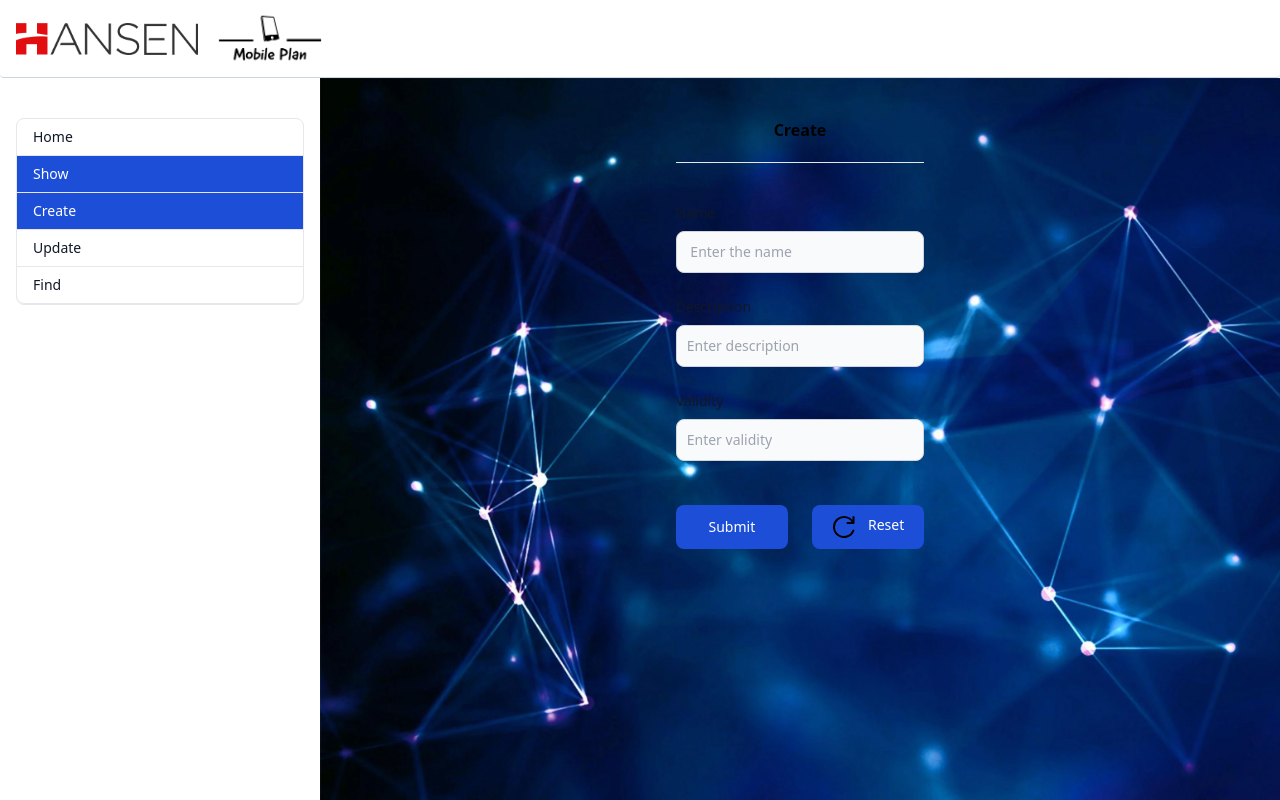
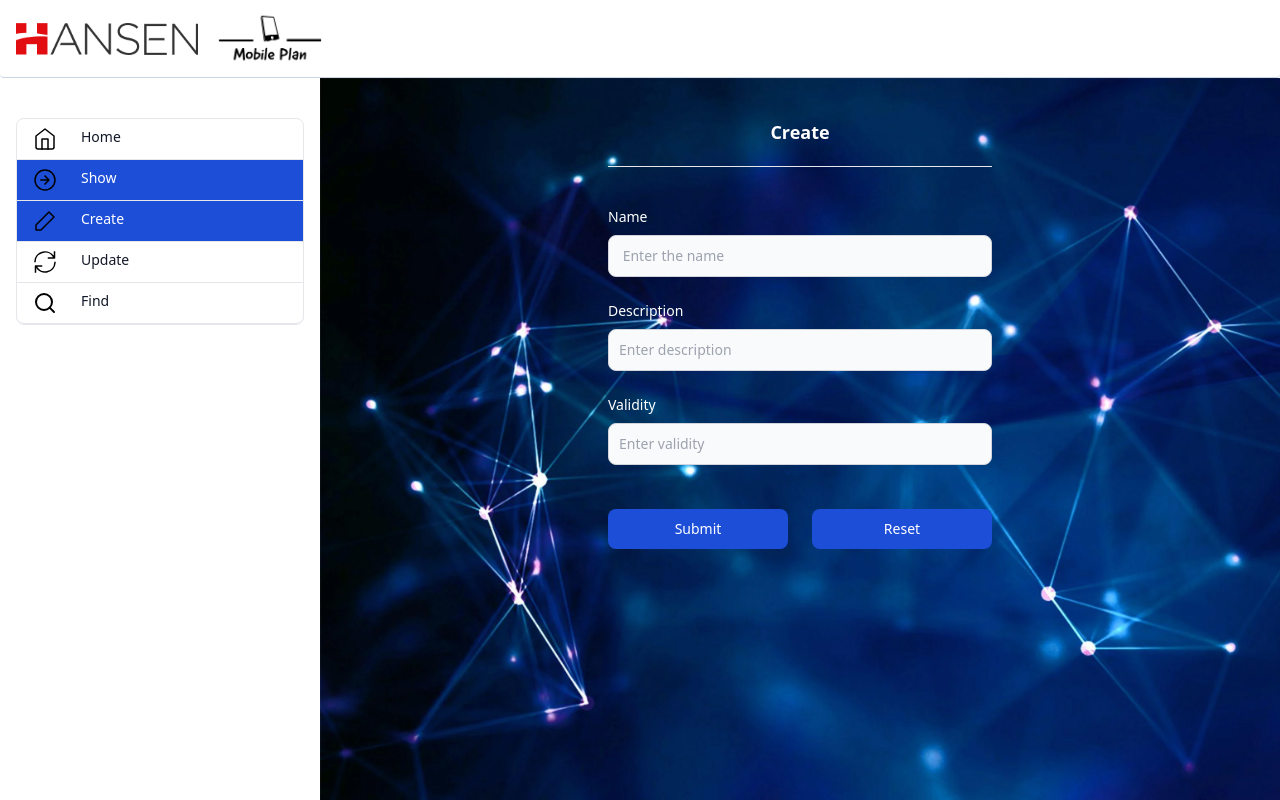
Before and after one commit to Ash1win/mobile-plan-frontend-unstoppables, a React (Create React App) app: page /app/create in a window 1280 px wide. Shown: the top 800 px of the page. Built offline with nearby package versions, Linux system fonts and the light colour scheme.

Commit message:
Icons Updated

```diff
--- a/src/App.js
+++ b/src/App.js
@@ -6,6 +6,11 @@ import UpdatePage from "./components/UpdatePage";
 import { NavLink } from "react-router-dom";
 import hansenlogo from "./images/hansen-primary-logo-normal.png"
 import logo2 from "./images/logo2.png"
+import Create from "./icons/create";
+import Search from "./icons/find";
+import Home from "./icons/home";
+import Show from "./icons/show";
+import Update from "./icons/update";
 
 
 export default function App() {
@@ -49,24 +54,42 @@ export default function App() {
                     </div> */}
 
                     <div className="w-full text-sm font-medium text-gray-900 bg-white rounded-lg border border-gray-200 dark:bg-gray-700 dark:border-gray-600 dark:text-white">
-                        <a href="http://localhost:3000/" aria-current="true" className="block py-2 px-4 w-full border-b border-gray-200 cursor-pointer hover:bg-gray-100 hover:text-blue-700 focus:outline-none focus:ring-2 focus:ring-blue-700 focus:text-blue-700 dark:border-gray-600 dark:hover:bg-gray-600 dark:hover:text-white dark:focus:ring-gray-500 dark:focus:text-white">
+                        <a href="http://localhost:3000/" aria-current="true" className="block py-2 px-4 w-full border-b border-gray-200 cursor-pointer hover:bg-gray-100 hover:text-blue-700 focus:outline-none focus:ring-2 focus:ring-blue-700 focus:text-blue-700 dark:border-gray-600 dark:hover:bg-gray-600 dark:hover:text-white dark:focus:ring-gray-500 dark:focus:text-white inline-flex ">
+
+                            <span class="pr-6">
+                                <Home class = "mr-2 -ml-1 w-4 h-4"  />
+                            </span>
                             Home
                         </a>
-                        <NavLink to="" className={({ isActive }) => isActive ? "block py-2 px-4 w-full text-white bg-blue-700  border-b border-gray-200 cursor-pointer dark:bg-gray-800 dark:border-gray-600" : "block py-2 px-4 w-full border-b border-gray-200 cursor-pointer hover:bg-gray-100 hover:text-blue-700 focus:outline-none focus:ring-2 focus:ring-blue-700 focus:text-blue-700 dark:border-gray-600 dark:hover:bg-gray-600 dark:hover:text-white dark:focus:ring-gray-500 dark:focus:text-white"}>
+                        <NavLink to="" className={({ isActive }) => isActive ? "block py-2 px-4 w-full text-white bg-blue-700  border-b border-gray-200 cursor-pointer dark:bg-gray-800 dark:border-gray-600 inline-flex" : "block py-2 px-4 w-full border-b border-gray-200 cursor-pointer hover:bg-gray-100 hover:text-blue-700 focus:outline-none focus:ring-2 focus:ring-blue-700 focus:text-blue-700 dark:border-gray-600 dark:hover:bg-gray-600 dark:hover:text-white dark:focus:ring-gray-500 dark:focus:text-white inline-flex"}>
+
+                            <span class="pr-6">
+                                <Show class = "mr-2 -ml-1 w-4 h-4"  />
+                            </span>
                             Show
                         </NavLink>
-                        <NavLink to="create" className={({ isActive }) => isActive ? "block py-2 px-4 w-full text-white bg-blue-700  border-b border-gray-200 cursor-pointer dark:bg-gray-800 dark:border-gray-600" : "block py-2 px-4 w-full border-b border-gray-200 cursor-pointer hover:bg-gray-100 hover:text-blue-700 focus:outline-none focus:ring-2 focus:ring-blue-700 focus:text-blue-700 dark:border-gray-600 dark:hover:bg-gray-600 dark:hover:text-white dark:focus:ring-gray-500 dark:focus:text-white"}>
+                        <NavLink to="create" className={({ isActive }) => isActive ? "block py-2 px-4 w-full text-white bg-blue-700  border-b border-gray-200 cursor-pointer dark:bg-gray-800 dark:border-gray-600 inline-flex" : "block py-2 px-4 w-full border-b border-gray-200 cursor-pointer hover:bg-gray-100 hover:text-blue-700 focus:outline-none focus:ring-2 focus:ring-blue-700 focus:text-blue-700 dark:border-gray-600 dark:hover:bg-gray-600 dark:hover:text-white dark:focus:ring-gray-500 dark:focus:text-white inline-flex"}>
+
+                            <span class="pr-6">
+                                <Create class = "mr-2 -ml-1 w-4 h-4"  />
+                            </span>
                             Create
                         </NavLink>
-                        <NavLink to="update" className={({ isActive }) => isActive ? "block py-2 px-4 w-full text-white bg-blue-700 border-b border-gray-200 cursor-pointer dark:bg-gray-800 dark:border-gray-600" : "block py-2 px-4 w-full border-b border-gray-200 cursor-pointer hover:bg-gray-100 hover:text-blue-700 focus:outline-none focus:ring-2 focus:ring-blue-700 focus:text-blue-700 dark:border-gray-600 dark:hover:bg-gray-600 dark:hover:text-white dark:focus:ring-gray-500 dark:focus:text-white"}>
+                        <NavLink to="update" className={({ isActive }) => isActive ? "block py-2 px-4 w-full text-white bg-blue-700 border-b border-gray-200 cursor-pointer dark:bg-gray-800 dark:border-gray-600 inline-flex" : "block py-2 px-4 w-full border-b border-gray-200 cursor-pointer hover:bg-gray-100 hover:text-blue-700 focus:outline-none focus:ring-2 focus:ring-blue-700 focus:text-blue-700 dark:border-gray-600 dark:hover:bg-gray-600 dark:hover:text-white dark:focus:ring-gray-500 dark:focus:text-white inline-flex"}>
+
+                            <span class="pr-6">
+                                <Update class = "mr-2 -ml-1 w-4 h-4"  />
+                            </span>
                             Update
                         </NavLink>
-                        <NavLink to="getbyid" className={({ isActive }) => isActive ? "block py-2 px-4 w-full text-white bg-blue-700 rounded-b-lg border-b border-gray-200 cursor-pointer dark:bg-gray-800 dark:border-gray-600" : "block py-2 px-4 w-full border-b border-gray-200 cursor-pointer rounded-b-lg hover:bg-gray-100 hover:text-blue-700 focus:outline-none focus:ring-2 focus:ring-blue-700 focus:text-blue-700 dark:border-gray-600 dark:hover:bg-gray-600 dark:hover:text-white dark:focus:ring-gray-500 dark:focus:text-white"}>
+                        <NavLink to="getbyid" className={({ isActive }) => isActive ? "block py-2 px-4 w-full text-white bg-blue-700 rounded-b-lg border-b border-gray-200 cursor-pointer dark:bg-gray-800 dark:border-gray-600 inline-flex " : "block py-2 px-4 w-full border-b border-gray-200 cursor-pointer rounded-b-lg hover:bg-gray-100 hover:text-blue-700 focus:outline-none focus:ring-2 focus:ring-blue-700 focus:text-blue-700 dark:border-gray-600 dark:hover:bg-gray-600 dark:hover:text-white dark:focus:ring-gray-500 dark:focus:text-white inline-flex"}>
+
+                            <span class="pr-6">
+                                <Search class = "mr-2 -ml-1 w-4 h-4"  />
+                            </span>
                             Find
                         </NavLink>
                     </div>
-
-
                 </div>
                 {/* main area */}
                 <div className="bg-[url('./images/bg4.png')]  bg-cover w-3/4 h-full pt-10 flex flex-col flex-wrap content-center bg-slate-400">
--- a/src/components/CreatePage.js
+++ b/src/components/CreatePage.js
@@ -53,25 +53,25 @@ export default function CreatePage() {
         <div>
 
             <form>
-            <h3 class = "text-center"><b>Create </b></h3>
+            <h3 class = "text-center text-white text-lg "><b>Create </b></h3>
             <hr class="my-5 h-px bg-gray-200 border-0 dark:bg-gray-700"></hr>
 
-    <div class="grid gap-6 mb-6 md:grid-cols-1 pt-15">
+    <div class="grid gap-6 mb-6 md:grid-cols-1  pt-15">
 
         <div>
-            <label for="name" class="block mb-2 text-sm font-medium text-gray-900 dark:text-gray-300 pt-5">Name</label>
-            <input type="text" id="name" class="bg-gray-50 border border-gray-300 text-gray-900 text-sm rounded-lg focus:ring-blue-500 focus:border-blue-500 block w-full p-2.5 dark:bg-gray-700 dark:border-gray-600 dark:placeholder-gray-400 dark:text-white dark:focus:ring-blue-500 dark:focus:border-blue-500" placeholder=" Enter the name" required=""
+            <label for="name" class="block mb-2 text-sm font-medium text-white  dark:text-gray-300 pt-5">Name</label>
+            <input type="text" id="name" class="bg-gray-50 border border-gray-300 text-gray-900 text-sm rounded-lg focus:ring-blue-500 focus:border-blue-500 block w-96 p-2.5 dark:bg-gray-700 dark:border-gray-600 dark:placeholder-gray-400 dark:text-white dark:focus:ring-blue-500 dark:focus:border-blue-500" placeholder=" Enter the name" required=""
                 value={name} onChange={handleName}>
         </input>
         </div>
         <div>
-            <label for="description" class="block mb-2 text-sm font-medium text-gray-900 dark:text-gray-300">Description</label>
+            <label for="description" class="block mb-2 text-sm font-medium text-white dark:text-gray-300">Description</label>
             <input type="text" id="description" class="bg-gray-50 border border-gray-300 text-gray-900 text-sm rounded-lg focus:ring-blue-500 focus:border-blue-500 block w-full p-2.5 dark:bg-gray-700 dark:border-gray-600 dark:placeholder-gray-400 dark:text-white dark:focus:ring-blue-500 dark:focus:border-blue-500" placeholder="Enter description" required=""
                 value={description} onChange={handleDescription}>
             </input>
         </div>
         <div>
-            <label for="validity" class="block mb-2 text-sm font-medium text-gray-900 dark:text-gray-300">Validity</label>
+            <label for="validity" class="block mb-2 text-sm font-medium text-white  dark:text-gray-300">Validity</label>
             <input type="text" id="phone" class="bg-gray-50 border border-gray-300 text-gray-900 text-sm rounded-lg focus:ring-blue-500 focus:border-blue-500 block w-full p-2.5 dark:bg-gray-700 dark:border-gray-600 dark:placeholder-gray-400 dark:text-white dark:focus:ring-blue-500 dark:focus:border-blue-500" placeholder="Enter validity" required=""
                 value={validity} onChange={handleValidity}>
             </input>
@@ -83,11 +83,8 @@ export default function CreatePage() {
         onClick={()=>{
             doCreate()
         }}>Submit</button>
-    <button type="cancle" class="text-white bg-blue-700 hover:bg-blue-800 focus:ring-4 focus:outline-none focus:ring-blue-300 font-medium rounded-lg text-sm w-full sm:w-auto px-5 py-2.5 text-center inline-flex dark:bg-blue-600 dark:hover:bg-blue-700 dark:focus:ring-blue-800"
+    <button type="cancle" class="text-white bg-blue-700 hover:bg-blue-800 focus:ring-4 focus:outline-none focus:ring-blue-300 font-medium rounded-lg text-sm w-full sm:w-auto px-5 py-2.5 text-center dark:bg-blue-600 dark:hover:bg-blue-700 dark:focus:ring-blue-800"
         onClick={doReset}>
-        <span class="pr-3">
-       <RotateRight class = "mr-2 -ml-1 w-4 h-4"  />
-       </span>
         Reset
 
         </button>
@@ -95,5 +92,5 @@ export default function CreatePage() {
     </div>
     </form>
         </div>
-    )
+           )
 }
--- a/src/components/GetByIdPage.js
+++ b/src/components/GetByIdPage.js
@@ -34,7 +34,7 @@ export default function GetByIdPage() {
 
     return (
         <div>
-                    <h3 class="text-center pt-10"><b>Search Elements by ID</b></h3>
+                    <h3 class="text-center text-white text-lg pt-10"><b>Search Elements by ID</b></h3>
                     <hr class="my-5 h-px bg-gray-200 border-0 dark:bg-gray-700"></hr>
                     <br>
                     </br>
--- /dev/null
+++ b/src/icons/create.js
@@ -0,0 +1 @@
+import React from "react";const Create = ({size=24, color="#000000"}) => (<svg xmlns="http://www.w3.org/2000/svg" width={size} height={size} viewBox="0 0 24 24" fill="none" stroke={color} strokeWidth="1.5" strokeLinecap="square" strokeLinejoin="round"><polygon points="16 3 21 8 8 21 3 21 3 16 16 3"></polygon></svg>);export default Create;
--- /dev/null
+++ b/src/icons/find.js
@@ -0,0 +1 @@
+import React from "react";const Search = ({size=24, color="#000000"}) => (<svg xmlns="http://www.w3.org/2000/svg" width={size} height={size} viewBox="0 0 24 24" fill="none" stroke={color} strokeWidth="2" strokeLinecap="round" strokeLinejoin="round"><circle cx="11" cy="11" r="8"></circle><line x1="21" y1="21" x2="16.65" y2="16.65"></line></svg>);export default Search;
--- /dev/null
+++ b/src/icons/home.js
@@ -0,0 +1 @@
+import React from "react";const Home = ({size=24, color="#000000"}) => (<svg xmlns="http://www.w3.org/2000/svg" width={size} height={size} viewBox="0 0 24 24" fill="none" stroke={color} strokeWidth="1.5" strokeLinecap="square" strokeLinejoin="round"><path d="M3 9l9-7 9 7v11a2 2 0 0 1-2 2H5a2 2 0 0 1-2-2z"></path><polyline points="9 22 9 12 15 12 15 22"></polyline></svg>);export default Home;
--- /dev/null
+++ b/src/icons/show.js
@@ -0,0 +1 @@
+import React from "react";const Show = ({size=24, color="#000000"}) => (<svg xmlns="http://www.w3.org/2000/svg" width={size} height={size} viewBox="0 0 24 24" fill="none" stroke={color} strokeWidth="1.5" strokeLinecap="square" strokeLinejoin="round"><circle cx="12" cy="12" r="10"/><path d="M12 8l4 4-4 4M8 12h7"/></svg>);export default Show;
--- /dev/null
+++ b/src/icons/update.js
@@ -0,0 +1 @@
+import React from "react";const Update = ({size=24, color="#000000"}) => (<svg xmlns="http://www.w3.org/2000/svg" width={size} height={size} viewBox="0 0 24 24" fill="none" stroke={color} strokeWidth="1.5" strokeLinecap="square" strokeLinejoin="round"><path d="M21.5 2v6h-6M2.5 22v-6h6M2 11.5a10 10 0 0 1 18.8-4.3M22 12.5a10 10 0 0 1-18.8 4.2"/></svg>);export default Update;
```
Also changed, not shown: src/components/UpdatePage.js (+10 -9 lines).
